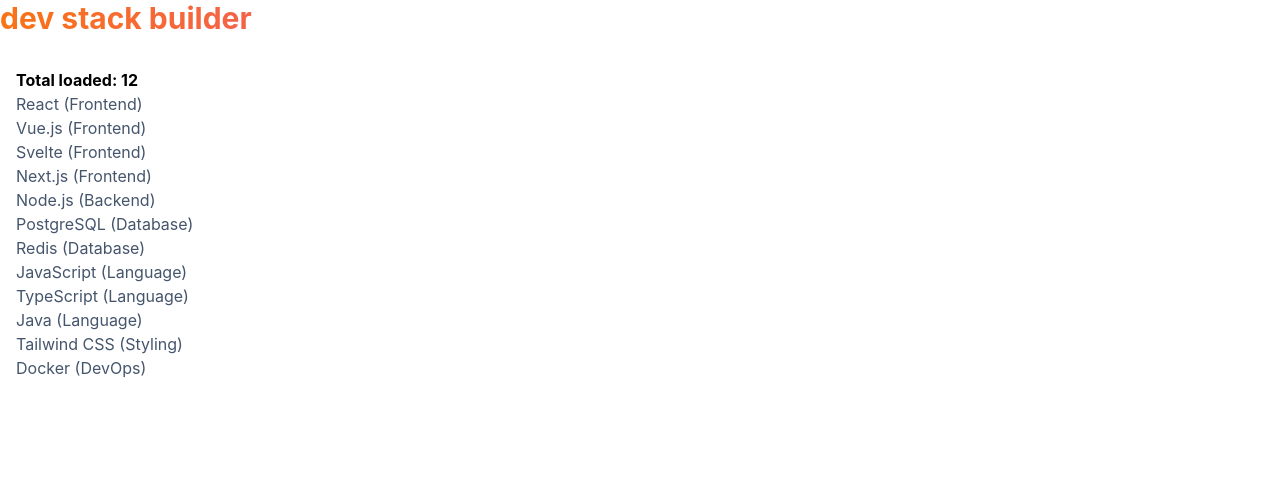
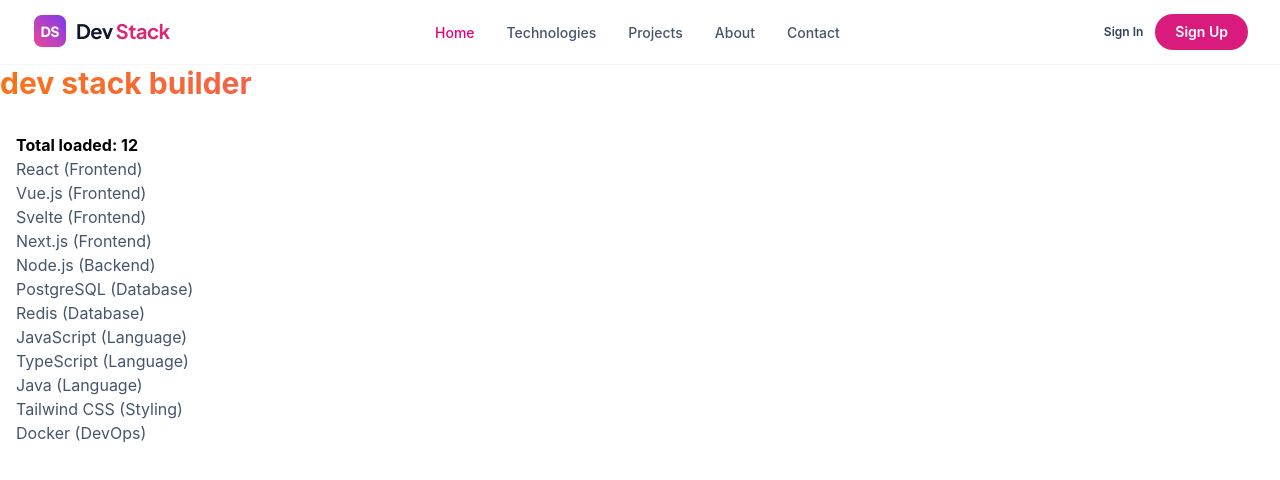
Before and after one commit to cachedcontext/assignment-5, a React (Vite) app: page / in a window 1280 px wide. Shown: the top 480 px of the page. Built offline with nearby package versions, Linux system fonts and the light colour scheme.

Commit message:
navbar done

```diff
--- a/src/App.tsx
+++ b/src/App.tsx
@@ -1,22 +1,31 @@
 import { useEffect, useState } from "react"
-import { type Types } from "./type"
+import { type Technology } from "./type"
+import Navbar from "./components/Navbar";
 
 function App() {
-  const [types, setTypes] = useState<Types[]>([]);
+  const [technologies, setTechnologies] = useState<Technology[]>([]);
+  const [loading, setLoading] = useState(true);
 
   useEffect(() => {
     fetch("/data.json")
-      .then((response) => response.json())
-      .then((data) => setTypes(data))
+      .then((res) => res.json())
+      .then((data: Technology[]) => {
+        setTechnologies(data);
+        setLoading(false);
+      })
   }, [])
+  if(loading) {
+    return <p className= "p-6">Loading types...</p>
+  }
 
   return (
     <>
+    <Navbar />
      <h1 className="text-3xl font-bold text-gradient">dev stack builder</h1>
      <div className="mt-4 p-4">
-        <p className="font-bold">Total loaded: {types.length}</p>
+        <p className="font-bold">Total loaded: {technologies.length}</p>
 
-        {types.map((item) => (
+        {technologies.map((item) => (
           <p key={item.id} className="text-slate-600">
             {item.name} ({item.category})
           </p>
--- a/src/components/Navbar.tsx
+++ b/src/components/Navbar.tsx
@@ -0,0 +1,64 @@
+// import { link } from 'fs';
+import { useState } from 'react';
+
+const Navbar = () => {
+    const [menu, setMenu] = useState(false)
+    const links = ['Home', 'Technologies', 'Projects', 'About', 'Contact']
+
+    return (
+        <div>
+            <header className='bg-white sticky top-0 z-50 border-b border-slate-100'>
+                <nav className='flex justify-between items-center mx-auto h-16 px-4 sm:px-6 lg:px-8 max-w-7xl'>
+                    <button className='p-2 md:hidden' onClick={() => setMenu(!menu)}>
+                        <div className='space-y-1.5'>
+                            <div className='bg-slate-700 h-0.5 w-6'></div>
+                            <div className='bg-slate-700 h-0.5 w-6'></div>
+                            <div className='bg-slate-700 h-0.5 w-6'></div>
+                        </div>
+                    </button>
+
+                    <a href="#" className='flex items-center'>
+                        <img src="/public/logo-text.png" alt="logo" className='h-9'/>
+                        {/* <span className='text-gradient'>Dev</span>{' '}
+                        <span className='text-slate-900'>Stack</span> */}
+                    </a>
+                    <ul className='hidden md:flex items-center gap-8'>
+                        {links.map((link) => (
+                            <li key={link}>
+                                {link === 'Home' ? (
+                                    <a href="#" className='font-medium text-sm text-pink-600 hover:text-pink-600'>
+                                        {link}
+                                    </a>) : (
+                                        <a href="#" className='font-medium text-sm text-slate-600 hover:text-pink-600'>
+                                            {link}
+                                        </a>
+                                    )}
+                            </li>
+                        ))}
+                    </ul>
+
+                    <div className='flex items-center gap-3'>
+                        <a href="#" className='text-xs font-semibold text-slate-700 hover:text-pink-600'>
+                            Sign In
+                        </a>
+                        <a href="#" className='bg-[#D91B7E] text-sm font-semibold text-white rounded-full px-5 py-2 hover:bg-[#b01565]'>
+                            Sign Up
+                        </a>
+                    </div>
+                </nav>
+
+                {menu && (
+                    <ul className='bg-white md:hidden border-t border-slate-100 px-4 py-3'>
+                        {links.map((link) => (
+                            <li key={link}>
+                                <a href="#" className='block text-sm font-medium text-slate-700 py-2 hover:text-pink-600'>{link}</a>
+                            </li>
+                        ))}
+                    </ul>
+                )}
+            </header>
+        </div>
+    );
+};
+
+export default Navbar;
--- a/src/type.ts
+++ b/src/type.ts
@@ -1,4 +1,4 @@
-export interface Types {
+export interface Technology {
     id: string;
     name: string;
     category: string;
```
Also changed, not shown: public/logo-text.png (added).
